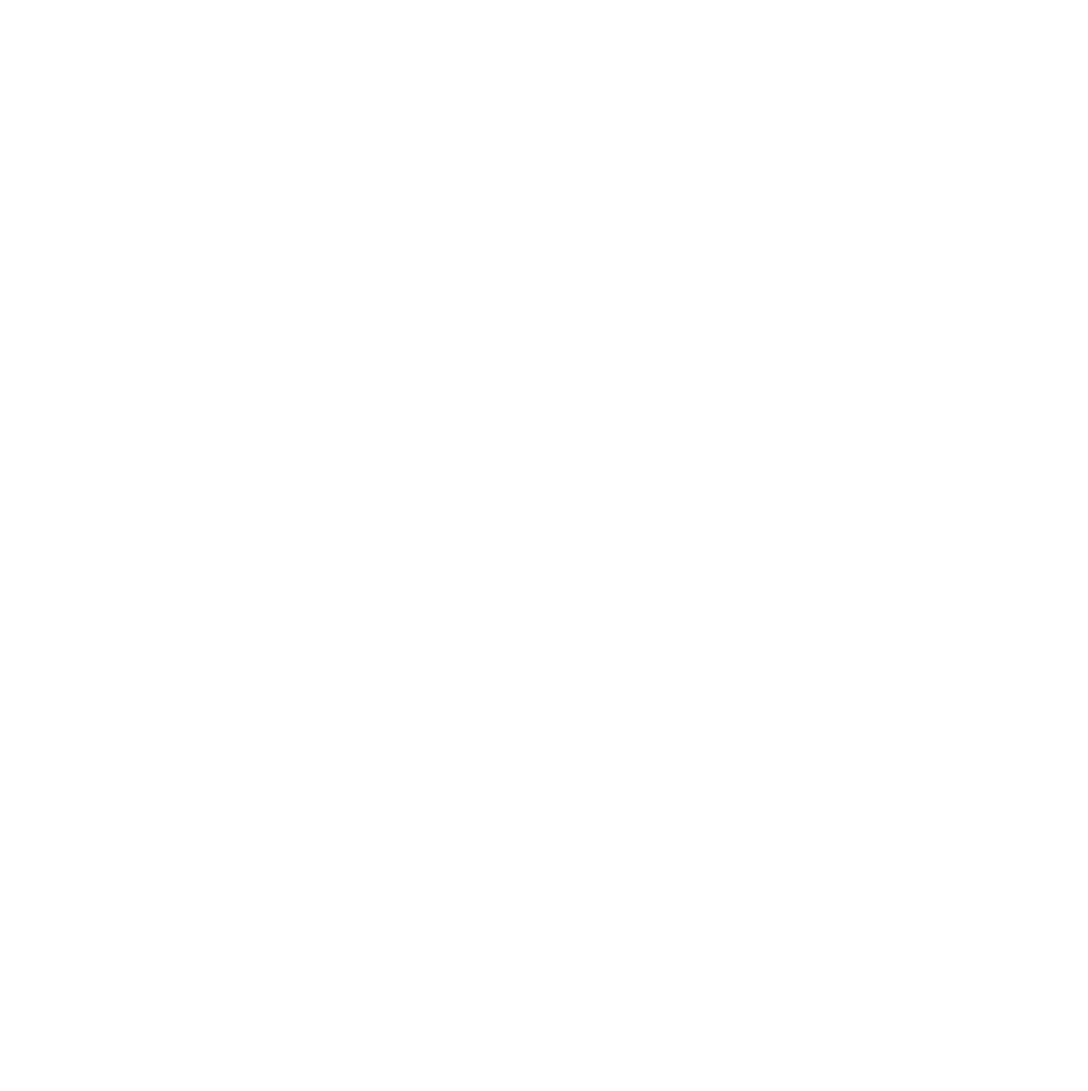
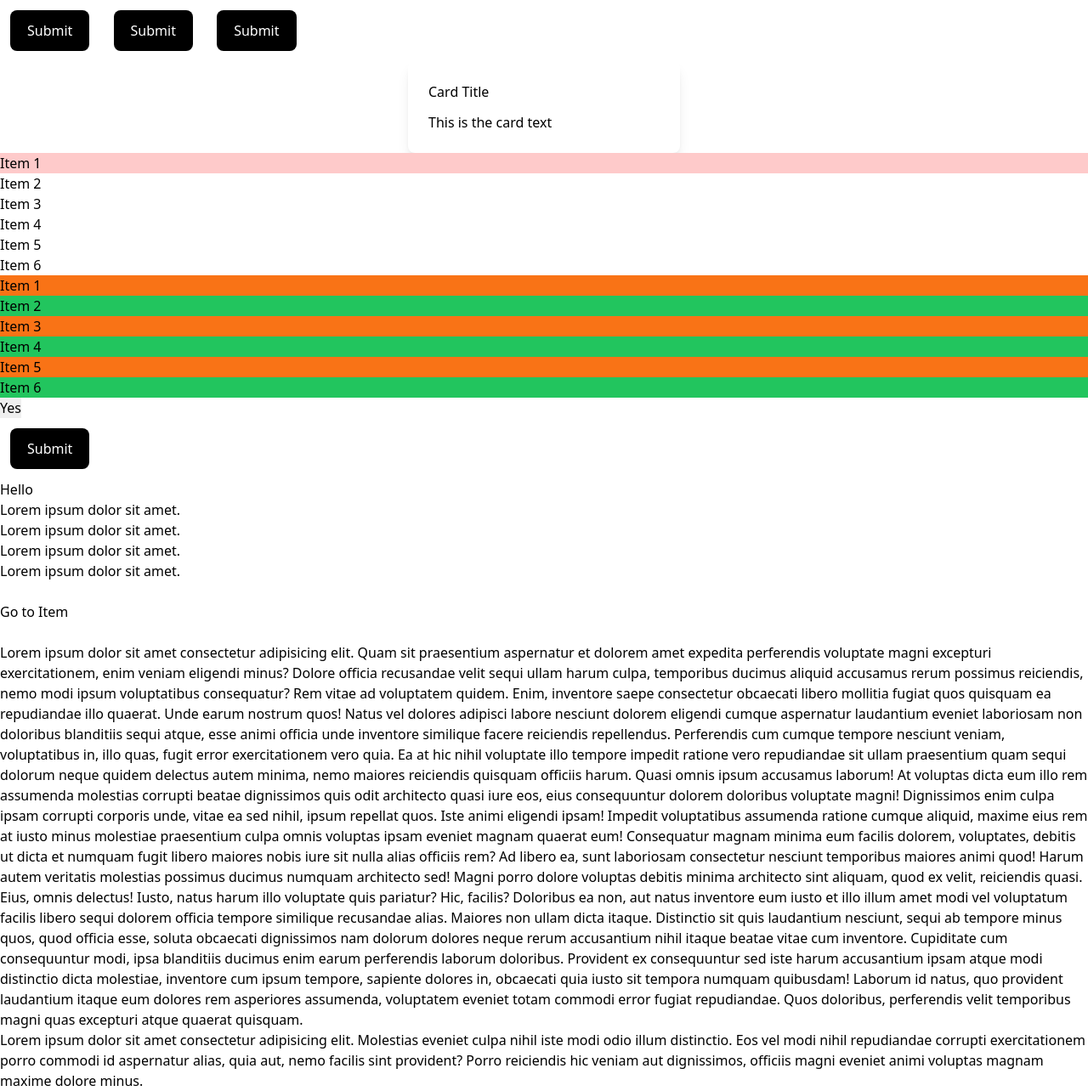
Before and after one commit to smmurdock/Tailwind-Sandbox, a plain HTML site: page 10-interactivity/index.html in a window 1280 px wide. Shown: the whole page at 85% size. Before the commit the page ends 800 px from the top, so only its background shows below. Drawn offline with nearby package versions, Linux system fonts and the light colour scheme.

Commit message:
interactivity
Includes smooth scrolling

```diff
--- a/10-interactivity/index.html
+++ b/10-interactivity/index.html
@@ -9,25 +9,142 @@
   </head>
   <body>
     <!-- Hover State Styling -->
+    <button
+      class="bg-black text-white py-3 px-5 rounded-lg m-3 hover:bg-orange-500 hover:text-white"
+    >
+      Submit
+    </button>
 
     <!-- Focus State Styling -->
+    <button
+      class="bg-black text-white py-3 px-5 rounded-lg m-3 focus:bg-green-500 focus:text-white"
+    >
+      Submit
+    </button>
 
     <!-- Active State Styling -->
+    <button
+      class="bg-black text-white py-3 px-5 rounded-lg m-3 active:bg-yellow-500 active:text-white"
+    >
+      Submit
+    </button>
 
     <!-- Styling based on parent state -->
+    <a
+      href=""
+      class="group block max-w-xs mx-auto rounded-lg p-6 bg-white shadow-lg space-y-3 hover:bg-sky-500"
+    >
+      <h3 class="group-hover:text-white">Card Title</h3>
+      <p class="group-hover:text-white">This is the card text</p>
+    </a>
 
     <!-- Pseudo Classes -->
+    <ul>
+      <li class="first:bg-red-200">Item 1</li>
+      <li class="first:bg-red-200">Item 2</li>
+      <li class="first:bg-red-200">Item 3</li>
+      <li class="first:bg-red-200">Item 4</li>
+      <li class="first:bg-red-200">Item 5</li>
+      <li class="first:bg-red-200">Item 6</li>
+    </ul>
+    <ul>
+      <li class="first:bg-red-200 even:bg-green-500 odd:bg-orange-500">
+        Item 1
+      </li>
+      <li class="first:bg-red-200 even:bg-green-500 odd:bg-orange-500">
+        Item 2
+      </li>
+      <li class="first:bg-red-200 even:bg-green-500 odd:bg-orange-500">
+        Item 3
+      </li>
+      <li class="first:bg-red-200 even:bg-green-500 odd:bg-orange-500">
+        Item 4
+      </li>
+      <li class="first:bg-red-200 even:bg-green-500 odd:bg-orange-500">
+        Item 5
+      </li>
+      <li class="first:bg-red-200 even:bg-green-500 odd:bg-orange-500">
+        Item 6
+      </li>
+    </ul>
 
     <!-- Appearance -->
     <!-- Use appearance-none to reset any browser specific styling on an element. This utility is often used when creating custom form components. -->
+    <select class="appearance-none">
+      <option value="yes">Yes</option>
+      <option value="no">No</option>
+    </select>
+
+    <br />
 
     <!-- Cursor -->
+    <button class="bg-black text-white py-3 px-5 rounded-lg m-3">Submit</button>
+
+    <p class="cursor-pointer">Hello</p>
 
     <!-- Resize -->
 
     <!-- User Select -->
+    <div class="select-none">Lorem ipsum dolor sit amet.</div>
+    <div class="select-text">Lorem ipsum dolor sit amet.</div>
+    <div class="select-all">Lorem ipsum dolor sit amet.</div>
+    <div class="select-auto">Lorem ipsum dolor sit amet.</div>
+
+    <a href="#item" class="block my-6">Go to Item</a>
 
     <!-- Smooth Scroll Example -->
+    <p>
+      Lorem ipsum dolor sit amet consectetur adipisicing elit. Quam sit
+      praesentium aspernatur et dolorem amet expedita perferendis voluptate
+      magni excepturi exercitationem, enim veniam eligendi minus? Dolore officia
+      recusandae velit sequi ullam harum culpa, temporibus ducimus aliquid
+      accusamus rerum possimus reiciendis, nemo modi ipsum voluptatibus
+      consequatur? Rem vitae ad voluptatem quidem. Enim, inventore saepe
+      consectetur obcaecati libero mollitia fugiat quos quisquam ea repudiandae
+      illo quaerat. Unde earum nostrum quos! Natus vel dolores adipisci labore
+      nesciunt dolorem eligendi cumque aspernatur laudantium eveniet laboriosam
+      non doloribus blanditiis sequi atque, esse animi officia unde inventore
+      similique facere reiciendis repellendus. Perferendis cum cumque tempore
+      nesciunt veniam, voluptatibus in, illo quas, fugit error exercitationem
+      vero quia. Ea at hic nihil voluptate illo tempore impedit ratione vero
+      repudiandae sit ullam praesentium quam sequi dolorum neque quidem delectus
+      autem minima, nemo maiores reiciendis quisquam officiis harum. Quasi omnis
+      ipsum accusamus laborum! At voluptas dicta eum illo rem assumenda
+      molestias corrupti beatae dignissimos quis odit architecto quasi iure eos,
+      eius consequuntur dolorem doloribus voluptate magni! Dignissimos enim
+      culpa ipsam corrupti corporis unde, vitae ea sed nihil, ipsum repellat
+      quos. Iste animi eligendi ipsam! Impedit voluptatibus assumenda ratione
+      cumque aliquid, maxime eius rem at iusto minus molestiae praesentium culpa
+      omnis voluptas ipsam eveniet magnam quaerat eum! Consequatur magnam minima
+      eum facilis dolorem, voluptates, debitis ut dicta et numquam fugit libero
+      maiores nobis iure sit nulla alias officiis rem? Ad libero ea, sunt
+      laboriosam consectetur nesciunt temporibus maiores animi quod! Harum autem
+      veritatis molestias possimus ducimus numquam architecto sed! Magni porro
+      dolore voluptas debitis minima architecto sint aliquam, quod ex velit,
+      reiciendis quasi. Eius, omnis delectus! Iusto, natus harum illo voluptate
+      quis pariatur? Hic, facilis? Doloribus ea non, aut natus inventore eum
+      iusto et illo illum amet modi vel voluptatum facilis libero sequi dolorem
+      officia tempore similique recusandae alias. Maiores non ullam dicta
+      itaque. Distinctio sit quis laudantium nesciunt, sequi ab tempore minus
+      quos, quod officia esse, soluta obcaecati dignissimos nam dolorum dolores
+      neque rerum accusantium nihil itaque beatae vitae cum inventore.
+      Cupiditate cum consequuntur modi, ipsa blanditiis ducimus enim earum
+      perferendis laborum doloribus. Provident ex consequuntur sed iste harum
+      accusantium ipsam atque modi distinctio dicta molestiae, inventore cum
+      ipsum tempore, sapiente dolores in, obcaecati quia iusto sit tempora
+      numquam quibusdam! Laborum id natus, quo provident laudantium itaque eum
+      dolores rem asperiores assumenda, voluptatem eveniet totam commodi error
+      fugiat repudiandae. Quos doloribus, perferendis velit temporibus magni
+      quas excepturi atque quaerat quisquam.
+    </p>
+    <div id="item">
+      Lorem ipsum dolor sit amet consectetur adipisicing elit. Molestias eveniet
+      culpa nihil iste modi odio illum distinctio. Eos vel modi nihil
+      repudiandae corrupti exercitationem porro commodi id aspernatur alias,
+      quia aut, nemo facilis sint provident? Porro reiciendis hic veniam aut
+      dignissimos, officiis magni eveniet animi voluptas magnam maxime dolore
+      minus.
+    </div>
   </body>
 </html>
 
```
